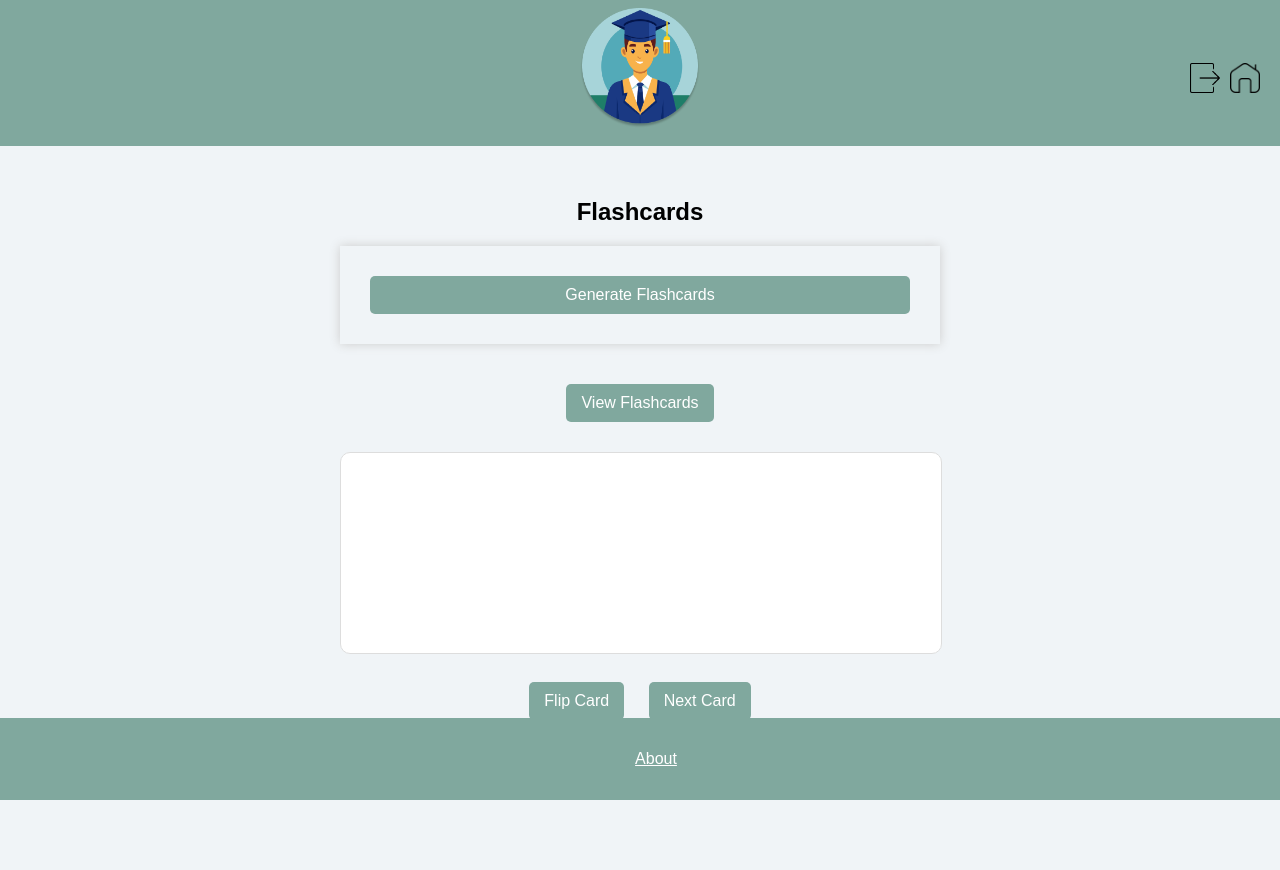
After one commit to SvenjaCSch/preppy, a Flask app: page /flashcards in a window 1280 px wide. The commit adds this page. Run offline with Flask 3, Linux system fonts and the light colour scheme; parts of the project's set-up code (start-up, migrations or seed data) failed here and were passed over.

Commit message:
generate flashcards

```diff
--- a/board/static/css/styles.css
+++ b/board/static/css/styles.css
@@ -611,3 +611,72 @@ h3.title {
   height: 100%;
   background-color: #4CAF50;
 }
+
+/*flashcards*/
+
+.flashcards_container {
+  width: 600px;
+  margin: 0 auto;
+  text-align: center;
+}
+
+.generate-btn, .view-flashcards, .action-btn {
+  background-color: #80a89e; /* Button color */
+  color: white;
+  border: none;
+  padding: 10px 15px;
+  margin: 10px;
+  border-radius: 5px;
+  cursor: pointer;
+  font-size: 16px;
+}
+
+.generate-btn:hover, .action-btn:hover .view-flashcards:hover {
+  background-color: #2e8b57; /* Darker shade on hover */
+}
+
+.view-flashcards {
+  display: inline-block;
+  margin-top: 20px;
+  text-decoration: none;
+  color: white;
+  font-size: 16px;
+}
+
+.flashcard {
+  perspective: 1000px; /* Perspective for 3D effect */
+  margin: 20px auto;
+  width: 100%;
+  height: 200px; /* Height of the flashcard */
+}
+
+.front, .back {
+  width: 100%;
+  height: 100%;
+  border: 1px solid #ddd;
+  border-radius: 10px;
+  display: flex;
+  align-items: center;
+  justify-content: center;
+  font-size: 24px;
+  background-color: white;
+  position: absolute;
+  backface-visibility: hidden; /* Hide back side when front is visible */
+  transition: transform 0.6s; /* Smooth flip effect */
+}
+
+.back {
+  transform: rotateY(180deg); /* Rotate the back side */
+}
+
+.flashcard.flipped .front {
+  transform: rotateY(180deg); /* Rotate front when flipped */
+}
+
+.flashcard.flipped .back {
+  transform: rotateY(0); /* Show back when flipped */
+}
+
+.buttons {
+  margin-top: 20px;
+}
--- /dev/null
+++ b/board/static/js/flashcards.js
@@ -0,0 +1,32 @@
+let flashcards = [];
+let currentCard = 0;
+
+document.addEventListener("DOMContentLoaded", function() {
+    fetch('/flashcards') // Fetches flashcards from the GET endpoint
+        .then(response => response.json())
+        .then(data => {
+            flashcards = data;
+            showCard(currentCard);
+        })
+        .catch(error => console.error('Error fetching flashcards:', error));
+});
+
+function showCard(index) {
+    if (flashcards.length > 0) {
+        const card = flashcards[index].split('\n');
+        document.getElementById('question').innerText = card[0] || "No question available"; // Ensure question exists
+        document.getElementById('answer').innerText = card[1] || "No answer available"; // Ensure answer exists
+        document.querySelector('.flashcard').classList.remove('flipped'); // Reset card to front
+    }
+}
+
+function flipCard() {
+    document.querySelector('.flashcard').classList.toggle('flipped'); // Flips the card
+}
+
+function nextCard() {
+    if (flashcards.length > 0) {
+        currentCard = (currentCard + 1) % flashcards.length; // Cycle through cards
+        showCard(currentCard); // Show the next card
+    }
+}
--- a/board/student.py
+++ b/board/student.py
@@ -30,13 +30,31 @@ except UnicodeDecodeError as e:
     print(e)
     prompt_extension = ""
 
+def generate_flashcards(text):
+    chunks = text.split('\n\n')
+    flashcards = []
+
+    for chunk in chunks:
+        prompt = f"Create a flashcard from the following text:\n\n{chunk}\n\nFlashcard:"
+        try:
+            response = client.completions.create(
+                model="text-davinci-003",
+                prompt=prompt,
+                max_tokens=150
+            )
+            flashcards.append(response.choices[0].text.strip())
+        except Exception as e:
+            print(f"Error generating flashcard: {e}")
+            flashcards.append("Error generating flashcard")
+
+    return flashcards
+
 @bp.route('/student_landing')
 @login_required
 def landing():
     if current_user.role != 'student':
         return redirect(url_for('auth.login'))
     return render_template("student/landing.html", name=current_user.name)
-
 
 @bp.route("/chatbot", methods=['GET', 'POST'])
 @login_required
@@ -101,3 +119,21 @@ def get_response(question):
         # Handle other OpenAI API errors
         print(f"OpenAI API error: {e}")
         return f"OpenAI API error: {e}"
+
+@bp.route('/flashcards')
+def flashcards():
+    return render_template("student/flashcards.html")
+
+@bp.route("/flashcards", methods=['GET'])
+def flashcards_get():
+    file_path = 'instance/texts/text.txt'  # Adjust the path to your TXT file
+    text = read_file_with_multiple_encodings(file_path)[0]
+    flashcards = generate_flashcards(text)
+    return jsonify(flashcards)
+
+@bp.route("/flashcards", methods=['POST'])
+def flashcards_post():
+    file_path = 'instance/texts/text.txt'  # Adjust the path to your TXT file
+    text = read_file_with_multiple_encodings(file_path)[0]
+    flashcards = generate_flashcards(text)
+    return render_template("student/flashcards.html", flashcards=flashcards)
--- a/board/teacher.py
+++ b/board/teacher.py
@@ -5,6 +5,8 @@ import os
 import PyPDF2
 
 bp = Blueprint("teacher", __name__)
+
+
 
 @bp.route('/teacher_landing')
 @login_required
--- /dev/null
+++ b/board/templates/student/flashcards.html
@@ -0,0 +1,25 @@
+{% extends 'base.html' %}
+
+{% block content %}
+<div class="flashcards_container">
+    <h1>Flashcards</h1>
+    <form action="{{ url_for('student.flashcards_post') }}" method="post">
+        <button type="submit" class="generate-btn">Generate Flashcards</button>
+    </form>
+    <a href="{{ url_for('student.flashcards_get') }}" class="view-flashcards">View Flashcards</a>
+
+    <div class="flashcard" id="flashcard">
+        <div class="front">
+            <p id="question"></p>
+        </div>
+        <div class="back">
+            <p id="answer"></p>
+        </div>
+    </div>
+    <div class="buttons">
+        <button onclick="flipCard()" class="action-btn">Flip Card</button>
+        <button onclick="nextCard()" class="action-btn">Next Card</button>
+    </div>
+</div>
+<script src="/static/js/flashcards.js"></script>
+{% endblock %}
--- a/board/templates/student/landing.html
+++ b/board/templates/student/landing.html
@@ -6,9 +6,10 @@
         <div class="landing-card">
             <h2>Mock Exams</h2>
         </div>
+        <a href="{{ url_for('student.flashcards') }}">
         <div class="landing-card">
             <h2>Flashcards</h2>
-        </div>
+        </div></a>
         <a href="{{ url_for('student.chatbot') }}">
         <div class="landing-card">
             <h2>Learning Assistant</h2>
```
Also changed, not shown: README.md.
